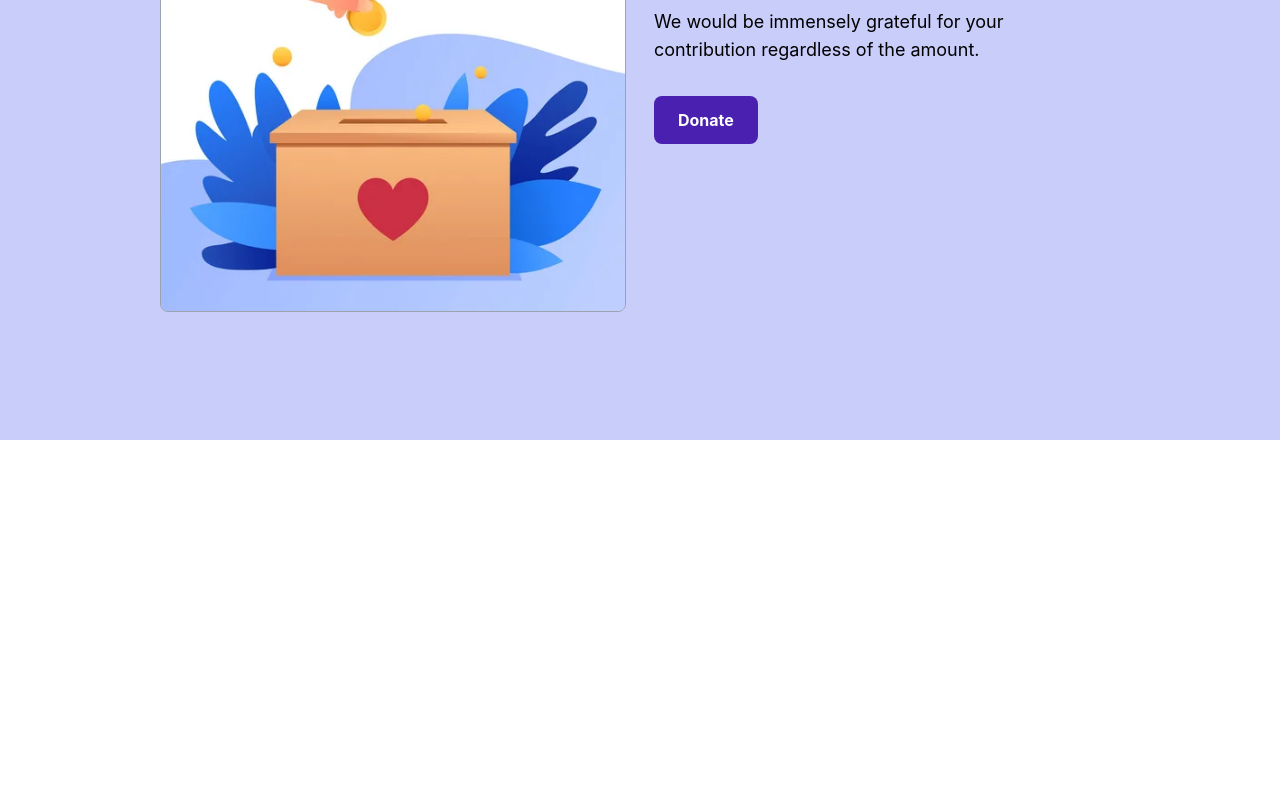
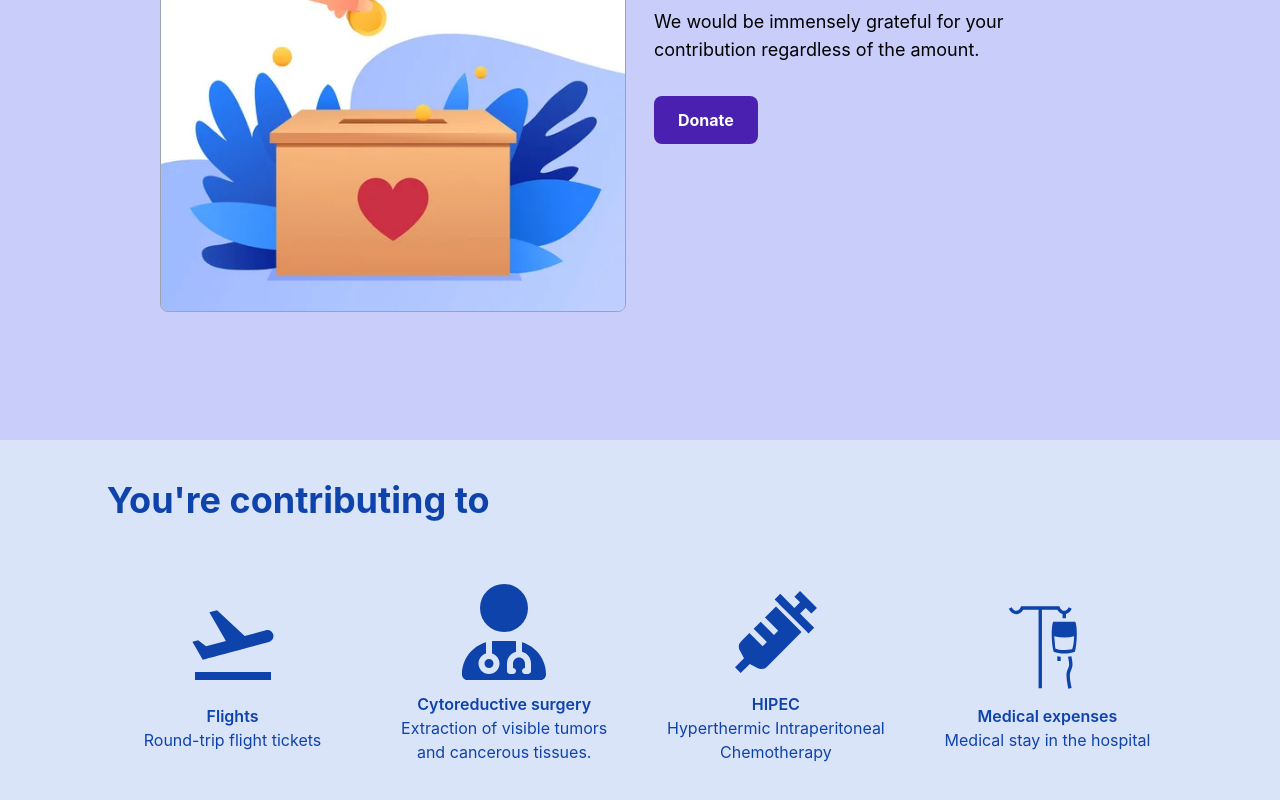
Before and after one commit to enriqueajin/save-telma, a React (Vite) app: page / in a window 1280 px wide. Shown: the part 1160-1960 px from the top of the page. Before the commit the page ends 1600 px from the top, so only its background shows below. Built offline with nearby package versions, Linux system fonts and the light colour scheme.

Commit message:
Create Expenses section.

```diff
--- a/src/App.tsx
+++ b/src/App.tsx
@@ -1,4 +1,5 @@
 import { Donate } from "./components/donate/Donate";
+import { Expenses } from "./components/expenses/Expenses";
 import { Header } from "./components/header/Header";
 import { Hero } from "./components/hero/Hero";
 
@@ -9,6 +10,7 @@ export function App () {
       <main>
         <Hero />
         <Donate />
+        <Expenses />
       </main>
     </>
   )
--- /dev/null
+++ b/src/components/expenses/Expense.tsx
@@ -0,0 +1,19 @@
+export function Expense ({
+  name,
+  description,
+  icon
+}: {
+  name: string,
+  description: string,
+  icon: React.ComponentType<{ className?: string }>;
+}) {
+  const Icon = icon
+  return (
+    <div className='flex flex-col justify-center items-center
+    bg-primaryPurple text-balance text-center rounded-lg text-darkBlue'>
+      <Icon className='w-24 h-24 mb-3' />
+      <p className='font-semibold'>{name}</p>
+      <p className=''>{description}</p>
+    </div>
+  )
+}
--- /dev/null
+++ b/src/components/expenses/Expenses.tsx
@@ -0,0 +1,27 @@
+import { expensesList } from "../../utils/expensesList";
+import { Expense } from "./Expense";
+
+export function Expenses () {
+  return (
+    <section className='flex items-center justify-center bg-softBlue'>
+      <div className='w-10/12 lg: 9/12 flex flex-col gap-y-16'>
+        <h2 className='text-4xl text-darkBlue font-bold mt-10'>
+          You're contributing to
+        </h2>
+        <div className='grid grid-cols-1 md:grid-cols-2 xl:grid-cols-4 gap-5 mb-20'>
+          {
+            expensesList.map((expense) => {
+              return (
+                <Expense
+                  name={expense.name}
+                  description={expense.description}
+                  icon={expense.icon}
+                />
+              )
+            })
+          }
+        </div>
+      </div>
+    </section>
+  )
+}
--- /dev/null
+++ b/src/utils/expensesList.tsx
@@ -0,0 +1,33 @@
+import { MdFlightTakeoff } from "react-icons/md";
+import { FaUserDoctor } from "react-icons/fa6";
+import { BiSolidInjection } from "react-icons/bi";
+import { GiMedicalDrip } from "react-icons/gi";
+
+interface Expense {
+  name: string,
+  description: string,
+  icon: React.ComponentType<{ className?: string }>;
+}
+
+export const expensesList: Expense[] = [
+  {
+    name: 'Flights',
+    description: 'Round-trip flight tickets',
+    icon: MdFlightTakeoff,
+  },
+  {
+    name: 'Cytoreductive surgery',
+    description: 'Extraction of visible tumors and cancerous tissues.',
+    icon: FaUserDoctor,
+  },
+  {
+    name: 'HIPEC',
+    description: 'Hyperthermic Intraperitoneal Chemotherapy',
+    icon: BiSolidInjection,
+  },
+  {
+    name: 'Medical expenses',
+    description: 'Medical stay in the hospital',
+    icon: GiMedicalDrip,
+  },
+]
```
